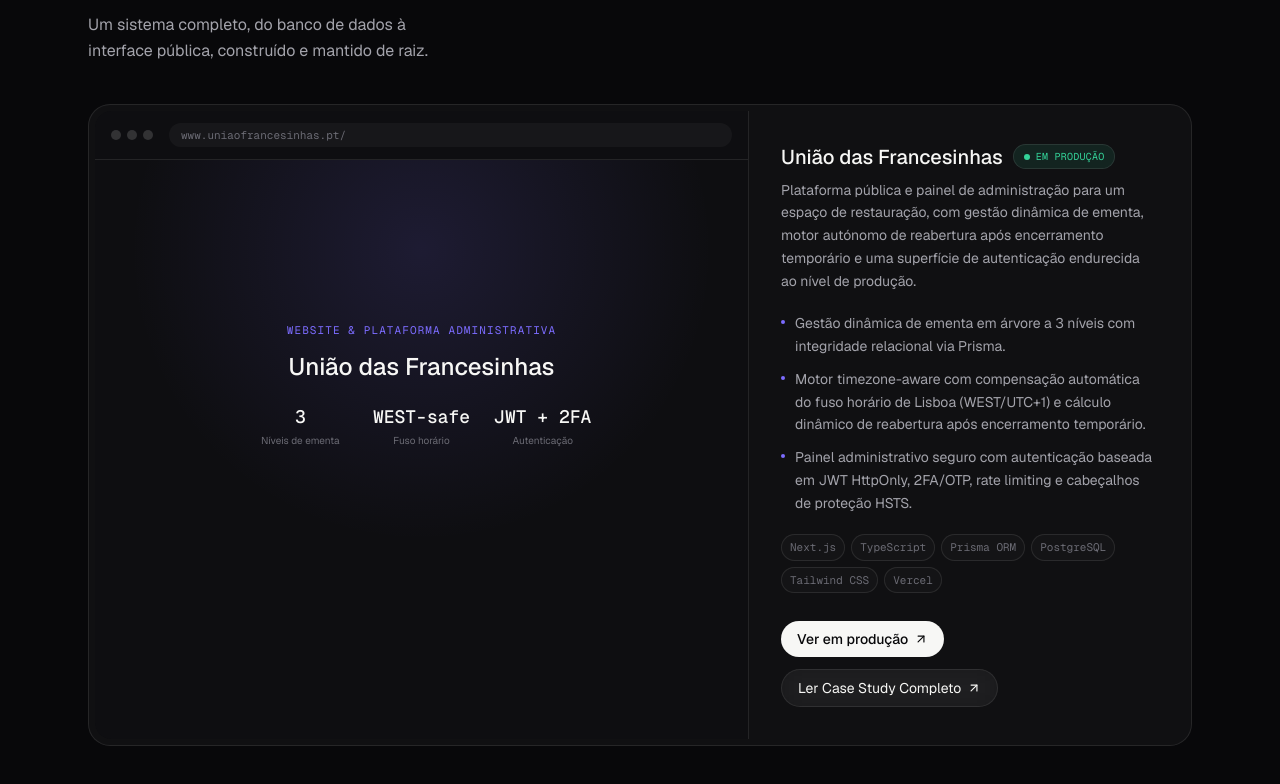
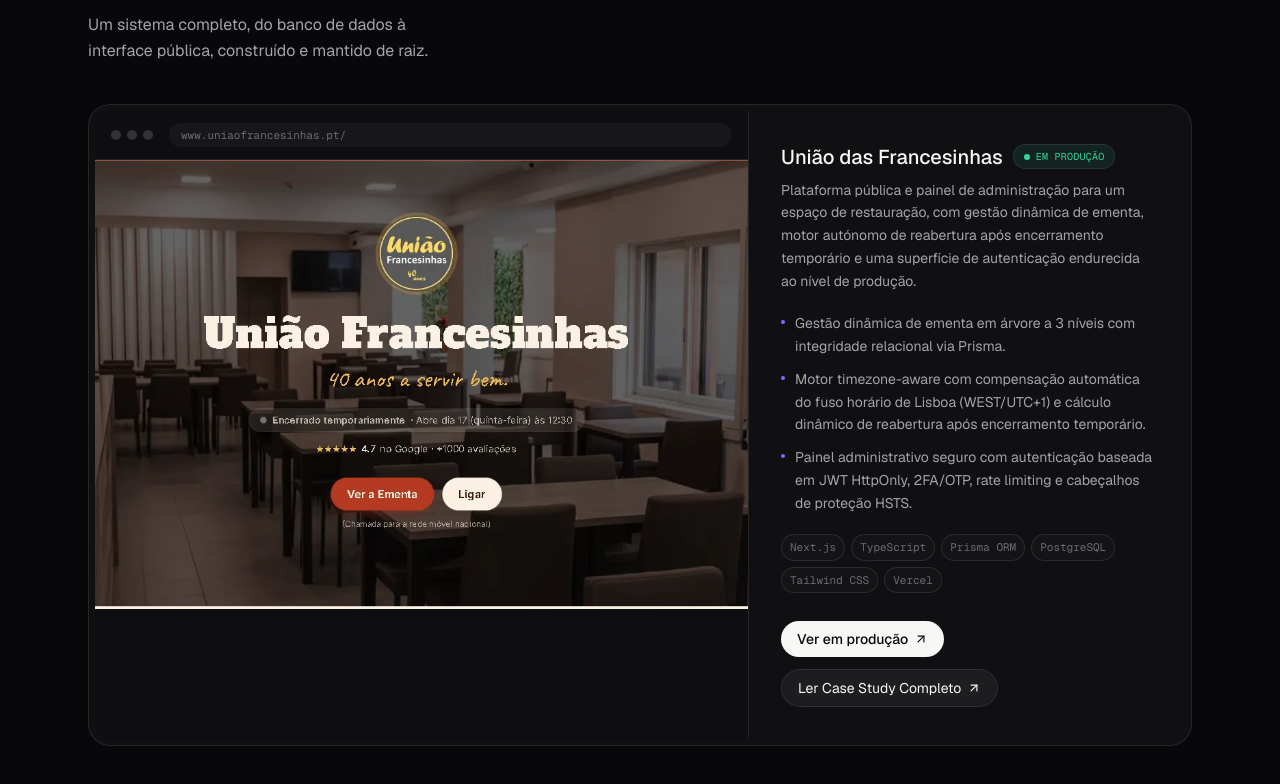
Before and after one commit to taigueis/portfolio, a Next.js app: page / in a window 1280 px wide. Shown: the part 957-1741 px from the top of the page. Built offline with nearby package versions, Linux system fonts and the light colour scheme.

Commit message:
feat: add real production screenshot to uniao francesinhas showcase
Co-Authored-By: Claude Sonnet 5 <noreply@anthropic.com>

```diff
--- a/src/components/sections/featured-project.tsx
+++ b/src/components/sections/featured-project.tsx
@@ -1,5 +1,6 @@
 "use client";
 
+import Image from "next/image";
 import Link from "next/link";
 import { ArrowUpRight } from "lucide-react";
 import { featuredProject } from "@/data/projects";
@@ -35,27 +36,15 @@ export function FeaturedProject() {
                   {featuredProject.url.replace("https://", "")}
                 </div>
               </div>
-              <div className="relative flex aspect-[16/11] items-center justify-center bg-[radial-gradient(circle_at_50%_20%,rgba(124,108,255,0.14),transparent_60%)] p-8">
-                <div className="flex flex-col items-center gap-3 text-center">
-                  <span className="font-mono text-[11px] uppercase tracking-widest text-accent">
-                    {featuredProject.client}
-                  </span>
-                  <span className="text-2xl font-medium text-foreground">
-                    {featuredProject.title}
-                  </span>
-                  <div className="mt-2 grid grid-cols-3 gap-6">
-                    {featuredProject.metrics.map((metric) => (
-                      <div key={metric.label} className="flex flex-col items-center gap-1">
-                        <span className="font-mono text-lg font-medium text-foreground">
-                          {metric.value}
-                        </span>
-                        <span className="max-w-[6.5rem] text-[10px] leading-tight text-foreground-subtle">
-                          {metric.label}
-                        </span>
-                      </div>
-                    ))}
-                  </div>
-                </div>
+              <div className="relative aspect-[16/11] overflow-hidden">
+                <Image
+                  src="/projects/uniao-francesinhas-preview.webp"
+                  alt={`Captura de ecrã do website em produção de ${featuredProject.title}`}
+                  fill
+                  sizes="(min-width: 1024px) 60vw, 100vw"
+                  className="object-cover object-top transition-transform duration-500 hover:scale-[1.02]"
+                  priority
+                />
               </div>
             </div>
 
```
Also changed, not shown: public/projects/uniao-francesinhas-preview.webp (added).
